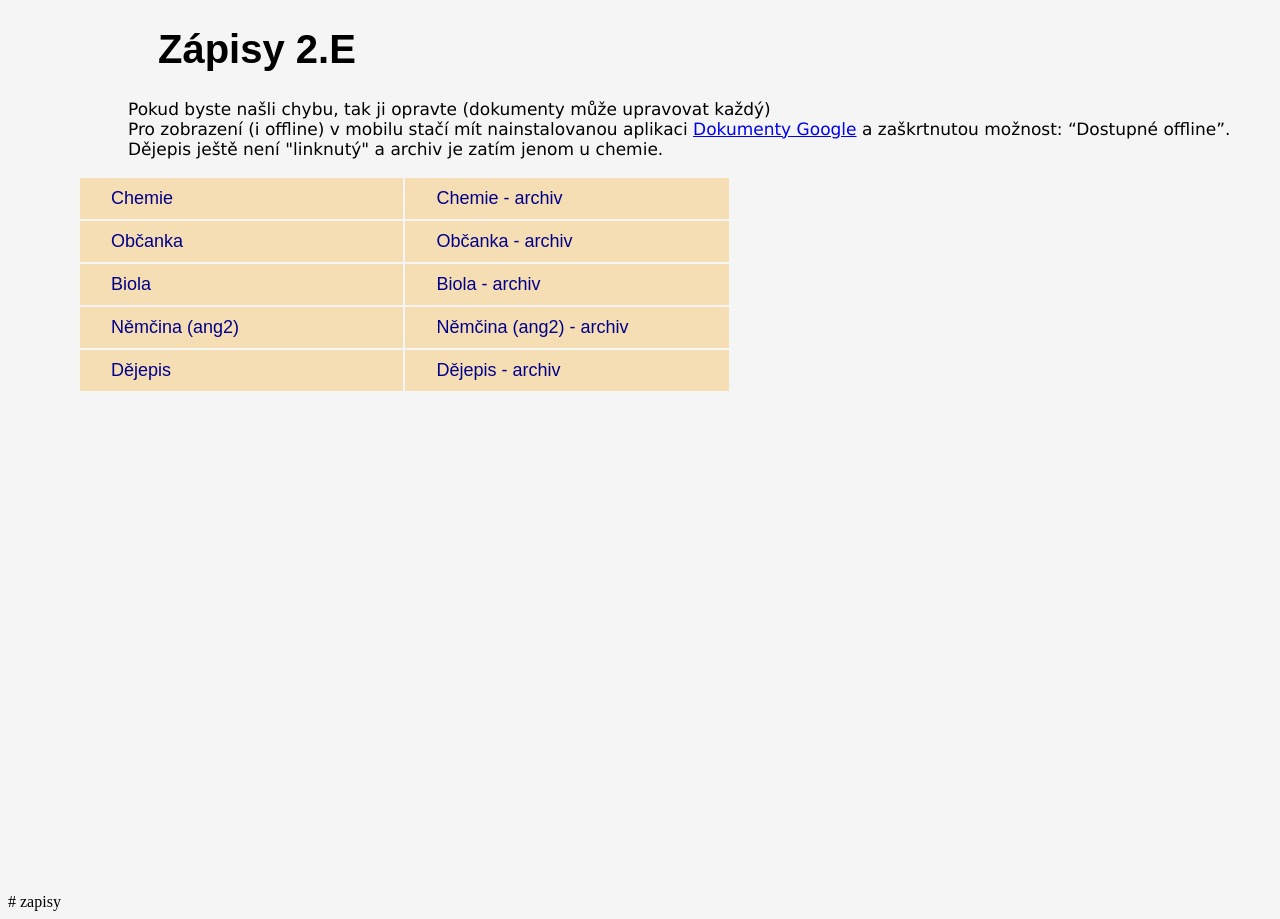
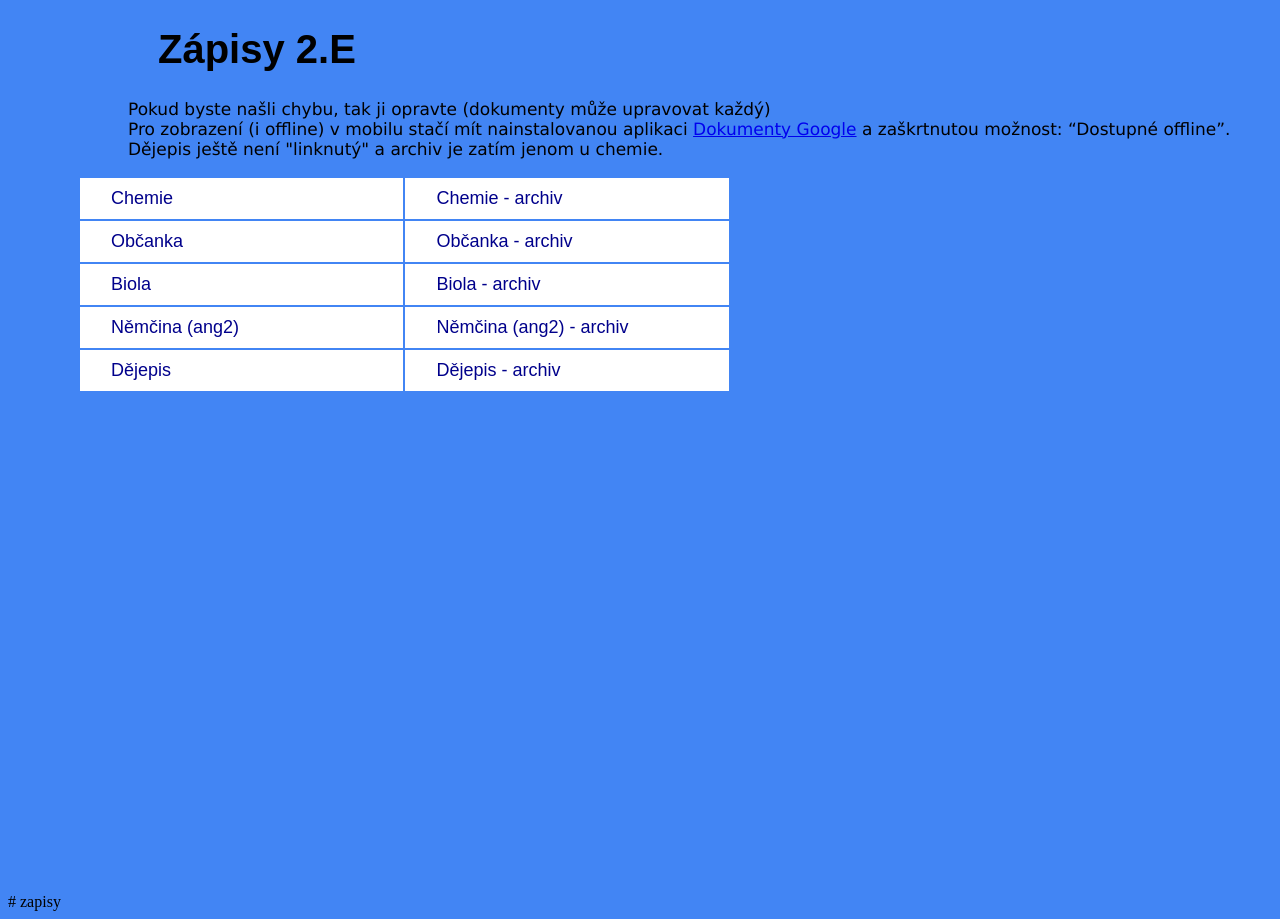
Before and after one commit to jelinekp/zapisy, a PHP site: page / in a window 1280 px wide; the page is wider, and only the part inside the window is pictured. Run offline with PHP 8.4, Linux system fonts and the light colour scheme.

Commit message:
Update style.css

```diff
--- a/style.css
+++ b/style.css
@@ -1,10 +1,10 @@
 body{
-background-color: whitesmoke;
+background-color: rgb(66, 133, 244);
 }
 td{
 width: 30%;
 height: 39px;
-background-color: wheat;
+background-color: white;
 font-family: Arial;
 }
 table{
```
